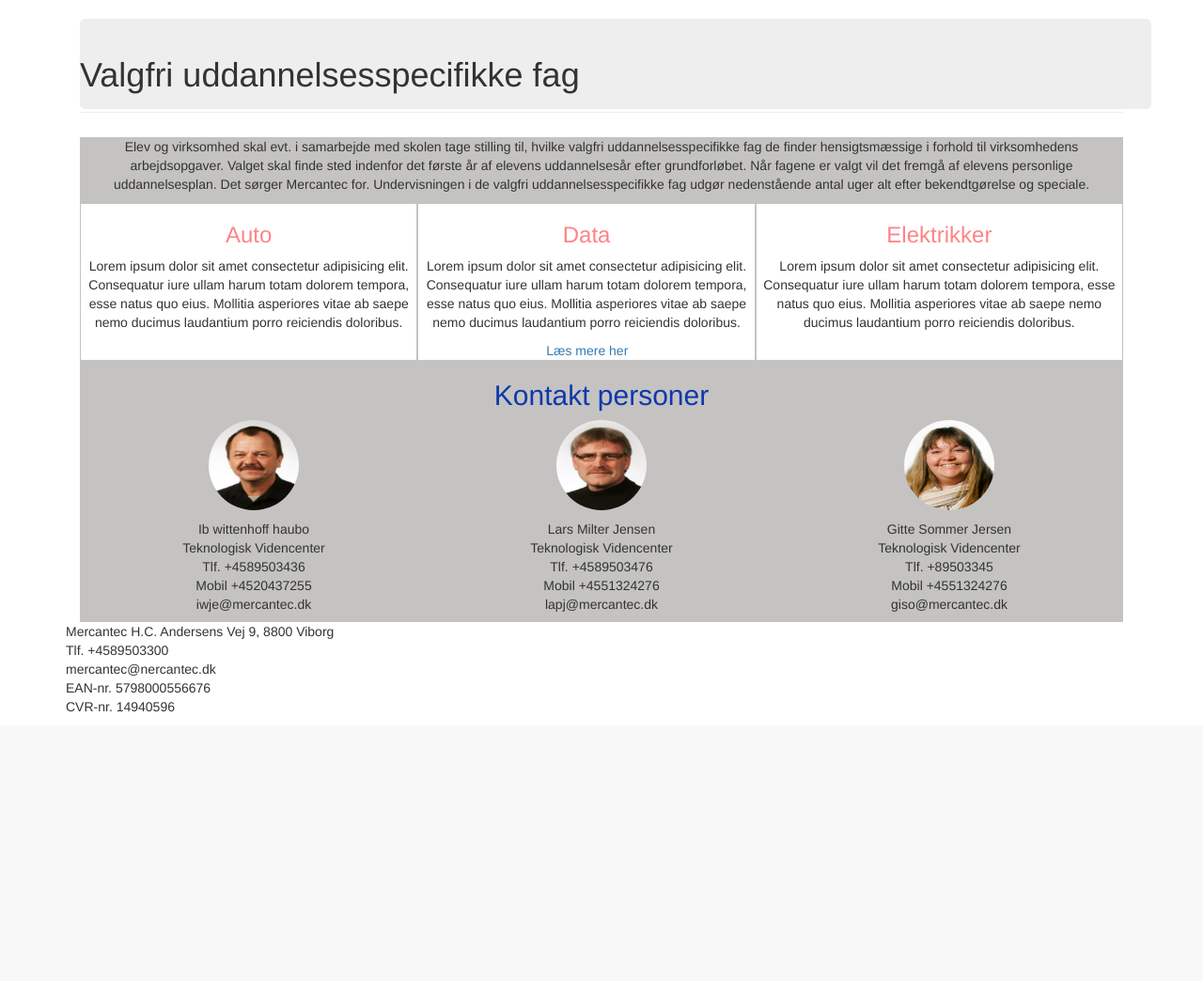
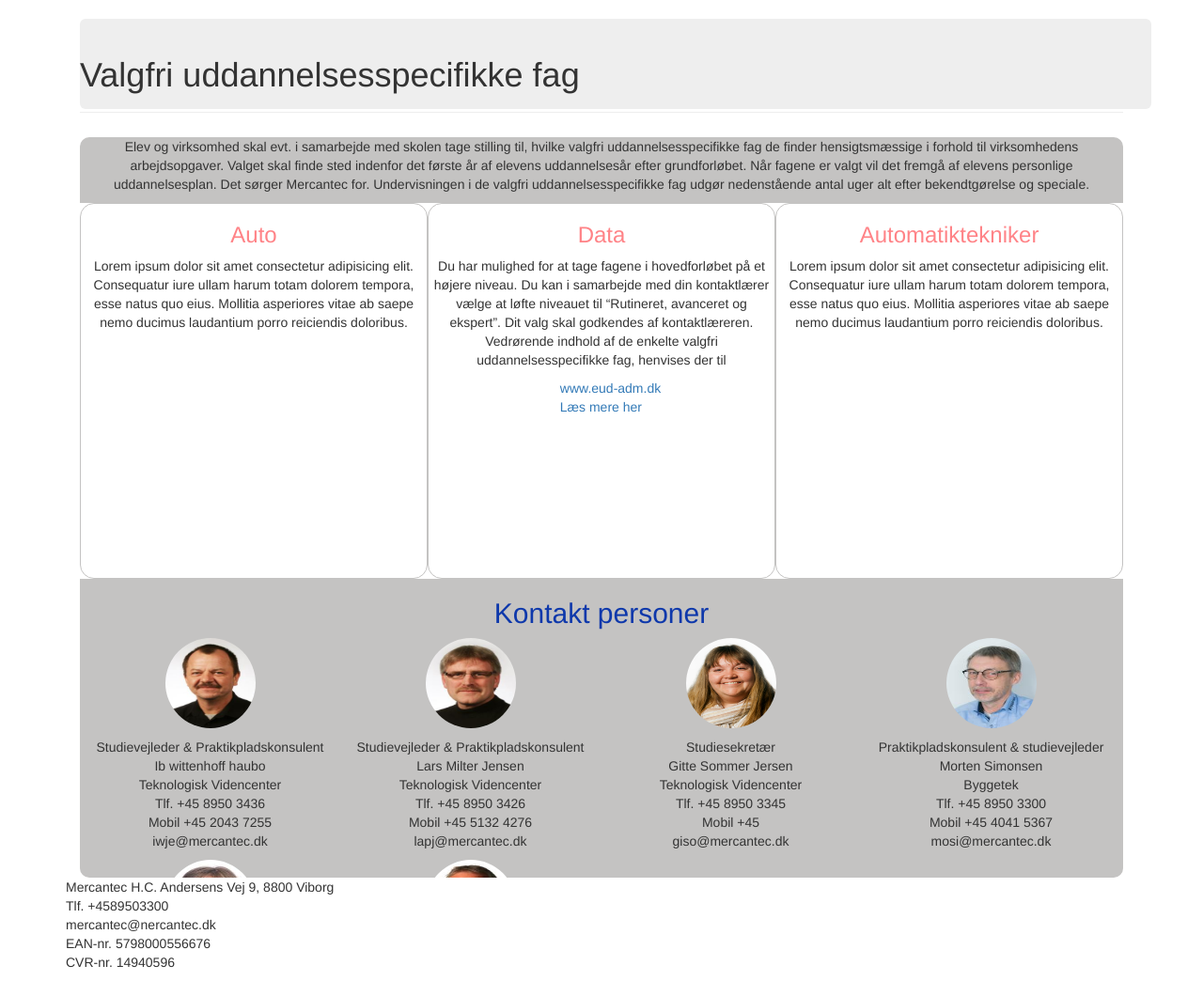
Before and after one commit to NimfaOlechka/loginPDO, a PHP site: page /loginPDO/homepage in a window 1280 px wide. Shown: the part 51-1095 px from the top of the page at 94% size. Before the commit the page ends 809 px from the top, so only its background shows below. Run offline with PHP 8.4, Linux system fonts and the light colour scheme; some libraries are stand-ins or nearby versions.

Commit message:
Forside
Kontakt personer

```diff
--- a/homepage.php
+++ b/homepage.php
@@ -36,7 +36,7 @@ echo "<div class='page'>";
     for.
     Undervisningen i de valgfri uddannelsesspecifikke
     fag udgør nedenstående antal uger alt efter bekendtgørelse og speciale.</p>";
-    echo "<div class='grid-container'>";
+    echo "<div class='grid-container' style='width:1130px;height:400px;overflow:auto; background:White;'>";
         echo "<div class='kapsule'>";
             echo "<h3>Auto</h3>";
             echo "<p>Lorem ipsum dolor sit amet consectetur adipisicing elit.
@@ -45,35 +45,52 @@ echo "<div class='page'>";
         echo "</div>";
         echo "<div class='kapsule'>";
             echo "<h3>Data</h3>";
-            echo "<p>Lorem ipsum dolor sit amet consectetur adipisicing elit.
-            Consequatur iure ullam harum totam dolorem tempora, esse natus quo eius.
-             Mollitia asperiores vitae ab saepe nemo ducimus laudantium porro reiciendis doloribus. </p>";
+            echo "<p>Du har mulighed for at tage fagene i hovedforløbet på
+            et højere niveau. Du kan i samarbejde med din kontaktlærer vælge at løfte niveauet til
+             “Rutineret, avanceret og ekspert”. Dit valg skal godkendes af kontaktlæreren.
+            Vedrørende indhold af de enkelte valgfri uddannelsesspecifikke fag, henvises der til </p> <a href='//www.eud-adm.dk'>www.eud-adm.dk</a>
+            ";
            echo "<a href='https://mars.tekkom.dk/w/images/5/52/2019_Faktaark_TVC_Valgfri_uddannelsesspecifikke_fag.pdf'>Læs mere her</a>";
         echo "</div>";
         echo "<div class='kapsule'>";
-            echo "<h3>Elektrikker</h3>";
+            echo "<h3>Automatiktekniker</h3>";
             echo "<p>Lorem ipsum dolor sit amet consectetur adipisicing elit.
              Consequatur iure ullam harum totam dolorem tempora, esse natus quo eius.
               Mollitia asperiores vitae ab saepe nemo ducimus laudantium porro reiciendis doloribus.</p>";
         echo "</div>";
     echo "</div>";
     echo "<h2>Kontakt personer</h2>";
-    echo "<div class='kontakt' style='width:1110px;height:215px;overflow:auto'>";
+    echo "<div class='kontakt' style='width:1130px;height:255px;overflow:auto'>";
     echo "<div class='personer'>";
        echo "<img class='profile-img' src='images/Ib.gif' >";
-        echo "<p> Ib wittenhoff haubo <br> Teknologisk Videncenter
-         <br> Tlf. +4589503436 <br> Mobil +4520437255 <br> iwje@mercantec.dk</p>";
+        echo "<p> Studievejleder & Praktikpladskonsulent <br> Ib wittenhoff haubo <br> Teknologisk Videncenter
+         <br> Tlf. +45 8950 3436 <br> Mobil +45 2043 7255 <br> iwje@mercantec.dk</p>";
         echo  "</div>";
         echo "<div class='personer'>";
        echo "<img class='profile-img' src='images/lapj.jpg' >";
-        echo "<p> Lars Milter Jensen <br> Teknologisk Videncenter
-         <br> Tlf. +4589503476 <br> Mobil +4551324276 <br> lapj@mercantec.dk</p>";
+        echo "<p> Studievejleder & Praktikpladskonsulent <br> Lars Milter Jensen <br> Teknologisk Videncenter
+         <br> Tlf. +45 8950 3426 <br> Mobil +45 5132 4276 <br> lapj@mercantec.dk</p>";
         echo  "</div>";
         echo "<div class='personer'>";
         echo "<img class='profile-img' src='images/giso.jpg' >";
-         echo "<p> Gitte Sommer Jersen <br> Teknologisk Videncenter
-          <br> Tlf. +89503345 <br> Mobil +4551324276 <br> giso@mercantec.dk</p>";
+         echo "<p> Studiesekretær <br> Gitte Sommer Jersen <br> Teknologisk Videncenter
+          <br> Tlf. +45 8950 3345 <br> Mobil +45 <br> giso@mercantec.dk</p>";
          echo  "</div>";
+         echo "<div class='personer'>";
+         echo "<img class='profile-img' src='images/mosi.jpg' >";
+          echo "<p> Praktikpladskonsulent & studievejleder <br> Morten Simonsen <br> Byggetek
+           <br> Tlf. +45 8950 3300 <br> Mobil +45 4041 5367 <br> mosi@mercantec.dk</p>";
+          echo  "</div>";
+          echo "<div class='personer'>";
+          echo "<img class='profile-img' src='images/inph.jpg' >";
+           echo "<p> Praktikpladskonsulent og Erhvervs- og uddannelsesvejleder <br> Inger Philipsen <br> Hotel- & Restaurantskolen
+            <br> Tlf. +45 8950 3300 <br> Mobil +45 4023 8958 <br> inph@mercantec.dk</p>";
+           echo  "</div>";
+           echo "<div class='personer'>";
+           echo "<img class='profile-img' src='images/pete.jpg' >";
+            echo "<p> Underviser, Vejleder & Praktikpladskonsulent <br> Per Tegtmeier <br> Teknologisk Videncenter
+             <br> Tlf. +45 8950 3719br> Mobil +45 2016 7856 <br> pete@mercantec.dk</p>";
+            echo  "</div>";
     echo  "</div>";
 echo "</div>";
 
--- a/libs/css/customer.css
+++ b/libs/css/customer.css
@@ -98,6 +98,7 @@ div#blueimp-gallery div.modal{ overflow: visible; }
 
 .page{
     background-color: #C4C3C2;
+    border-radius: 10px;
 }
 
 .page h2{
@@ -109,11 +110,12 @@ div#blueimp-gallery div.modal{ overflow: visible; }
 }
 .grid-container{
     display: grid;
-    grid-template-columns:  auto auto auto;
+    grid-template-columns:  370px 370px 370px;
 }
 .kapsule{
     background-color: #FFFFFF;
     border: 1px solid #C4C3C2;
+    border-radius: 15px;
 
 }
 .kapsule h3 {
@@ -126,7 +128,7 @@ div#blueimp-gallery div.modal{ overflow: visible; }
 }
 .kontakt{
     display: grid;
-    grid-template-columns:  auto auto auto;
+    grid-template-columns:  277px 277px 277px 277px;
 }
 
 .img-logo{
--- a/navigation.php
+++ b/navigation.php
@@ -55,7 +55,7 @@
             else{
             ?>
                 <ul class="nav navbar-nav navbar-right">
-                <li <?php echo $page_title=="Homepage" ? "class=''" : ""; ?>>
+                <li <?php echo $page_title=="Homepage" ? "class='active'" : ""; ?>>
                         <a href="<?php echo $home_url; ?>homepage"> Home
                         </a>
                     </li>
```
Also changed, not shown: images/inph.jpg (added), images/mosi.jpg (added), images/pete.jpg (added).
